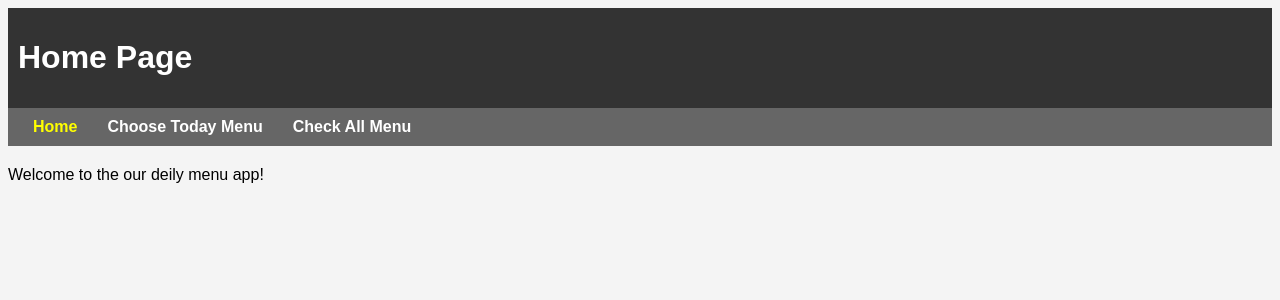
After one commit to tuhinmaj1998/home_food_manager, a FastAPI app: template templates/home.html in a window 1280 px wide. The commit adds this page. Shown: the top 300 px of the page. Run offline with FastAPI, Linux system fonts and the light colour scheme; the template is opened without the code that fills it, so the values that code supplies are empty; some libraries are stand-ins or nearby versions.

Commit message:
second commit

```diff
--- a/main.py
+++ b/main.py
@@ -14,8 +14,9 @@ templates = Jinja2Templates(directory='templates')
 
 
 @app.get("/")
-async def read_root():
-    return {"Hello": "World"}
+async def read_root(request: Request):
+    return templates.TemplateResponse("home.html", {"request": request})
+    # return {"Hello": "World"}
 
 
 # class model1(BaseModel):
--- /dev/null
+++ b/templates/home.html
@@ -0,0 +1,83 @@
+<!DOCTYPE html>
+<html lang="en">
+
+<head>
+    <meta charset="UTF-8">
+    <meta name="viewport" content="width=device-width, initial-scale=1, shrink-to-fit=no">
+    <title>Home Page</title>
+
+    <!-- Font Awesome CSS -->
+<!--    <link rel="stylesheet" href="https://cdnjs.cloudflare.com/ajax/libs/font-awesome/5.15.4/css/all.min.css" integrity="sha512-xrF4+RGnPYgqZ62/Zmr1T3sEA+HsdUfPuvHsoVq0nSf0y+mP/uKlUipAg/qoZ7F4dIa9qy/n7dF0Gd8Is+A9iQ==" crossorigin="anonymous" referrerpolicy="no-referrer" />-->
+
+    <style>
+        body {
+            font-family: 'Arial', sans-serif;
+            background-color: #f4f4f4;
+        }
+
+        header {
+            background-color: #333;
+            color: white;
+            padding: 10px;
+        }
+        nav {
+            display: flex;
+            /*justify-content: center;*/
+            background-color: #666;
+            padding: 10px;
+            margin-bottom: 20px;
+        }
+nav a:hover {
+    color: #fff; /* Change to your desired color */
+    background-color: #333; /* Change to your desired color */
+}
+        nav a {
+    text-decoration: none;
+    font-size: 16px;
+    font-weight: bold;
+    margin: 0 15px; /* Add some spacing between links */
+    color: #fff;
+}
+nav a {
+    transition: color 0.3s, background-color 0.3s;
+}
+
+@media (max-width: 468px) {
+    nav {
+        flex-direction: row;
+        align-items: center;
+    }
+}
+
+nav a.active {
+            font-weight: bold;
+            color: yellow;
+        }
+    </style>
+</head>
+
+<body>
+
+    <header>
+        <h1 class="text-center">Home Page</h1>
+    </header>
+
+    <nav class="mb-5">
+    <a href="/" class="active"><i class="fas fa-home"></i> Home</a>
+<!--    <a href="#" class=""><i class="fas fa-info-circle"></i> About</a>-->
+    <a href="/choose" class=""><i class="fas fa-envelope"></i> Choose Today Menu</a>
+    <a href="/all_results" class=""><i class="fas fa-envelope"></i> Check All Menu</a>
+</nav>
+
+    <div class="container">
+        <div class="row">
+            <div class="col-md-12">
+                <!-- Your home page content goes here -->
+                <p>Welcome to the our deily menu app!</p>
+            </div>
+        </div>
+    </div>
+
+</body>
+
+</html>
```
Also changed, not shown: db_connect.py (+15 -1 lines), templates/choose.html (+15 -7 lines), templates/daily_menu.html (+33 -5 lines).
